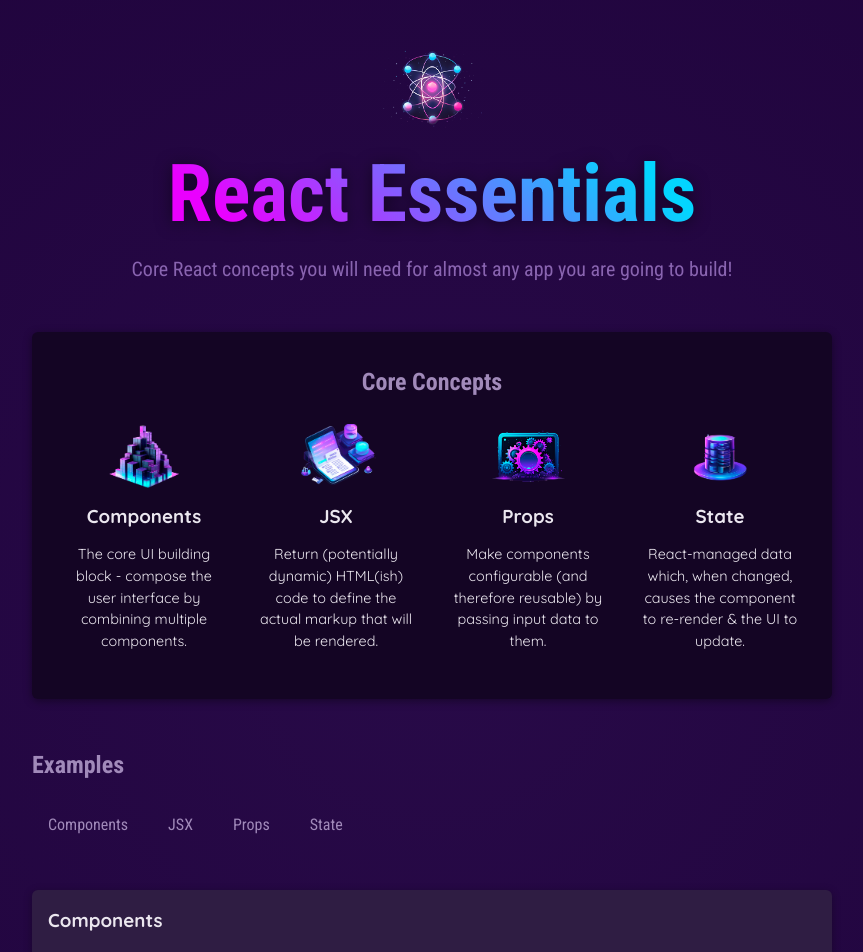
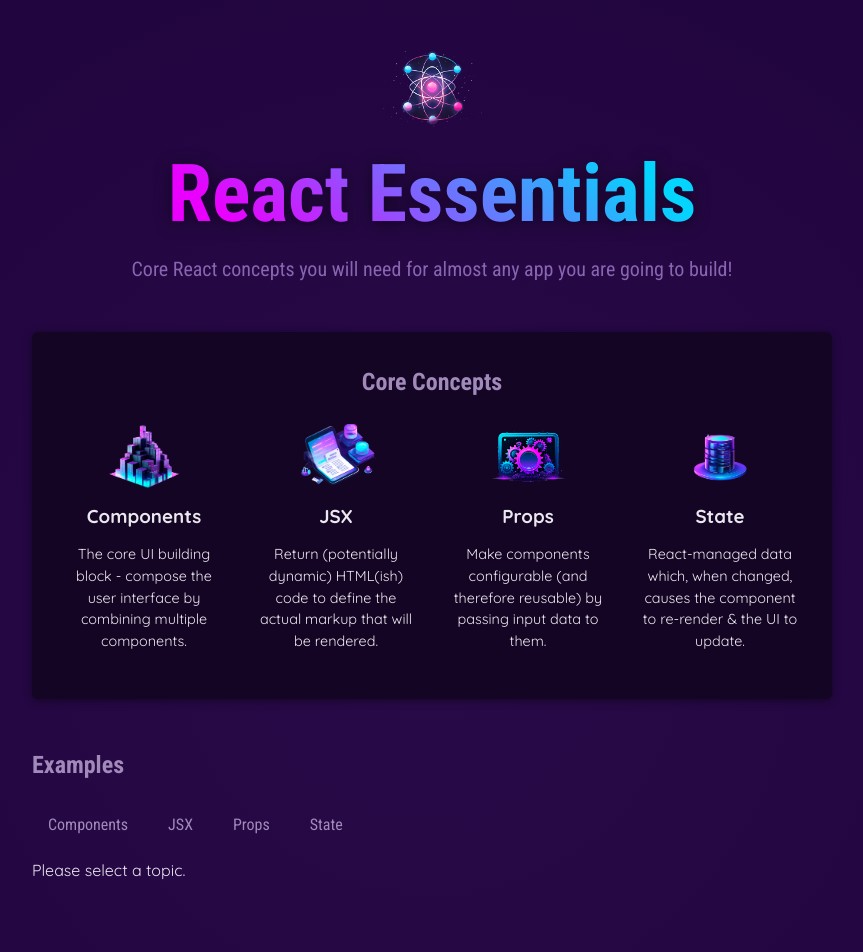
Before and after one commit to devR2001/first-react-project, a React (Vite) app: page / in a window 1280 px wide. Shown: the top 952 px of the page, without its empty margins (208-1071 px from the left). Built offline with nearby package versions, Linux system fonts and the light colour scheme.

Commit message:
Rendering Content Conditionally

```diff
--- a/src/App.jsx
+++ b/src/App.jsx
@@ -7,7 +7,7 @@
 
 function App() {
   // muss im top level einer Funktion genutzt werden
-  const [selectedTopic, setSelectedTopic] = useState("components");
+  const [selectedTopic, setSelectedTopic] = useState();
 
   function handleSelect(selectedButton) {
     // selectedButton => 'components', 'jsx', 'props', 'state'
@@ -16,6 +16,20 @@
   }
 
   console.log("APP COMPONENT EXECUTING");
+
+  let tabContent = <p>Please select a topic.</p>;
+
+  if (selectedTopic) {
+    tabContent = (
+      <div id="tab-content">
+        <h3>{EXAMPLES[selectedTopic].title}</h3>
+        <p>{EXAMPLES[selectedTopic].description}</p>
+        <pre>
+          <code>{EXAMPLES[selectedTopic].code}</code>
+        </pre>
+      </div>
+    );
+  }
 
   return (
     <div>
@@ -44,13 +58,8 @@
             <TabButton onSelect={() => handleSelect("props")}>Props</TabButton>
             <TabButton onSelect={() => handleSelect("state")}>State</TabButton>
           </menu>
-          {/* {selectedTopic} */}
+          {tabContent}
         </section>
-        <div id="tab-content">
-          <h3>{EXAMPLES[selectedTopic].title}</h3>
-          <p>{EXAMPLES[selectedTopic].description}</p>
-          <code>{EXAMPLES[selectedTopic].code}</code>
-        </div>
       </main>
     </div>
   );
```
